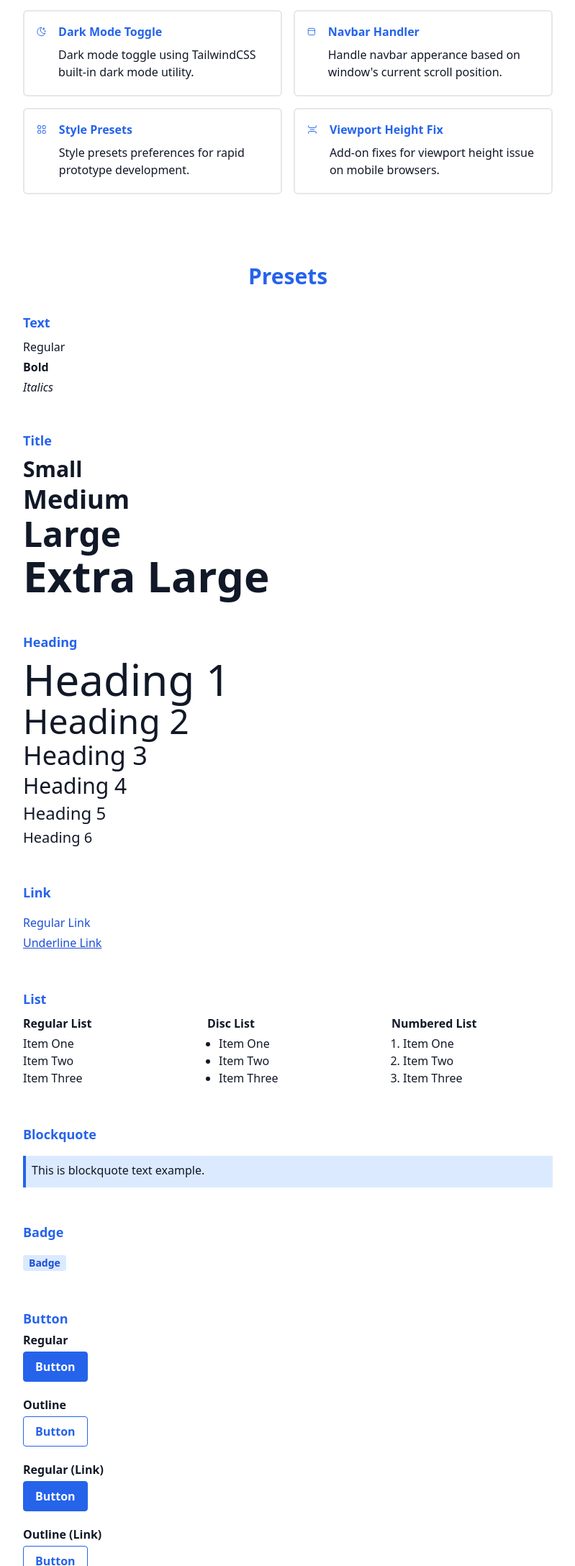
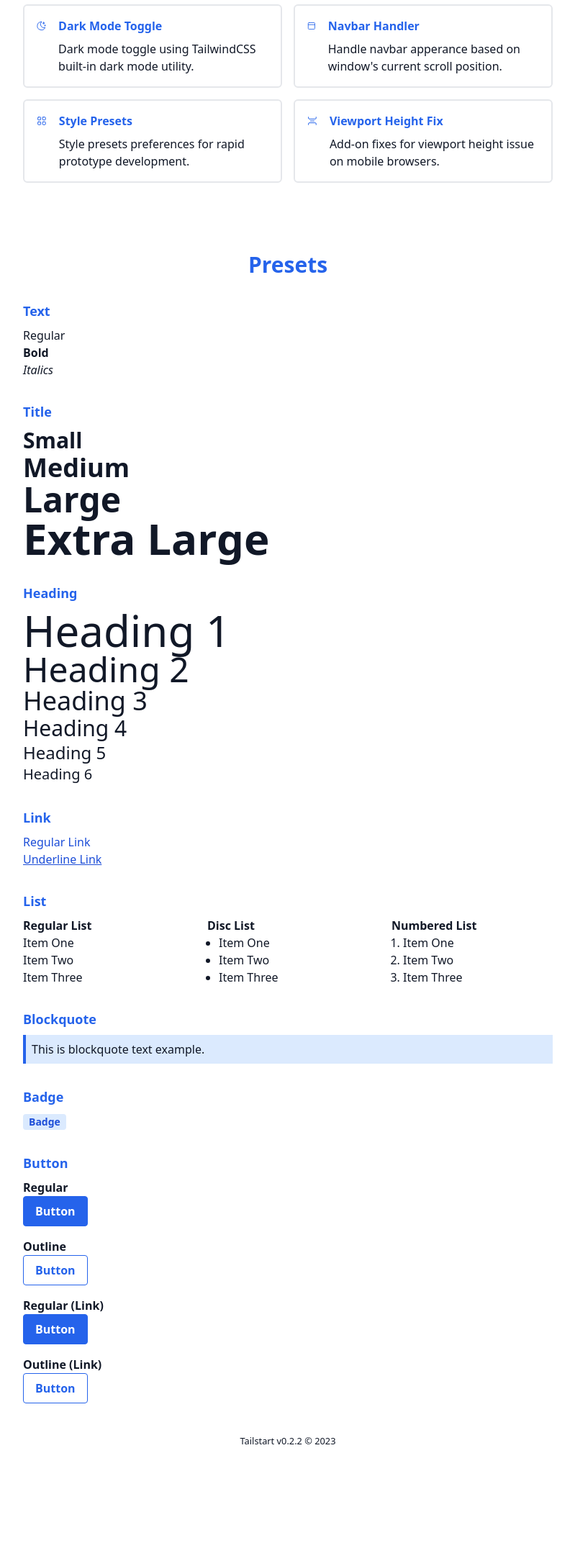
Before and after one commit to mkfizi/tailstart, a website: page index.html in a window 1280 px wide. Shown: the part 624-2800 px from the top of the page at 72% size, without its empty margins (240-1039 px from the left). After the commit the page ends 2638 px from the top, so only its background shows below. Drawn offline with Linux system fonts and the light colour scheme.

Commit message:
Switch margin rule priority from `mb` to `mt`

```diff
--- a/index.html
+++ b/index.html
@@ -65,21 +65,21 @@
 
     <title>Tailstart</title>
 </head>
-<body class="relative min-h-screen antialiased bg-white dark:bg-neutral-900">
+<body class="relative min-h-screen antialiased text-gray-900 bg-white dark:text-white dark:bg-neutral-900">
 
     <!-- Navbar -->
     <nav id="navbar" class="sticky top-0 flex items-center justify-between w-full p-4">
 
         <!-- Nav title -->
-        <a href="./index" class="mb-1 text-base text-blue-700 transition dark:text-blue-500 dark:hover:text-blue-700 hover:text-blue-500"><strong class="text-lg">Tailstart</strong></a>
+        <a href="./index" class="text-base text-blue-700 transition dark:text-blue-500 dark:hover:text-blue-700 hover:text-blue-500"><strong class="text-lg">Tailstart</strong></a>
 
         <div class="flex gap-4 sm:gap-8">
             <!-- Nav links -->
-            <a href="#features" class="mb-1 text-base text-blue-700 transition dark:text-blue-500 dark:hover:text-blue-700 hover:text-blue-500"><strong>Features</strong></a>
-            <a href="#presets" class="mb-1 text-base text-blue-700 transition dark:text-blue-500 dark:hover:text-blue-700 hover:text-blue-500"><strong>Presets</strong></a>
+            <a href="#features" class="text-base text-blue-700 transition dark:text-blue-500 dark:hover:text-blue-700 hover:text-blue-500"><strong>Features</strong></a>
+            <a href="#presets" class="text-base text-blue-700 transition dark:text-blue-500 dark:hover:text-blue-700 hover:text-blue-500"><strong>Presets</strong></a>
 
             <!-- Dark mode toggle -->
-            <button type="button" id="darkModeToggle" class="flex items-center mb-1" aria-label="Dark Mode Toggle">
+            <button type="button" id="darkModeToggle" class="flex items-center" aria-label="Dark Mode Toggle">
                 <svg xmlns="http://www.w3.org/2000/svg" class="transition stroke-blue-700 fill-blue-700 hover:stroke-blue-500 hover:fill-blue-500 dark:hidden" width="20" height="20" viewBox="0 0 24 24" stroke-width="1.5" stroke="currentColor" fill="none" stroke-linecap="round" stroke-linejoin="round">
                     <path stroke="none" d="M0 0h24v24H0z" fill="none"/>
                     <path d="M12 3c.132 0 .263 0 .393 0a7.5 7.5 0 0 0 7.92 12.446a9 9 0 1 1 -8.313 -12.454z" />
@@ -97,13 +97,11 @@
     <main class="max-w-screen-md px-4 py-16 mx-auto">
 
         <!-- Hero -->
-        <section id="hero" class="pt-24 mb-24 text-center">
-            <h1 class="mb-1 text-4xl text-blue-600 dark:text-blue-400 sm:text-5xl lg:text-6xl"><strong>Quickstart TailwindCSS</strong></h1>
-            <div class="mt-4 mb-8">
-                <h2 class="leading-4 text-gray-900 sm:text-4xl lg:text-5xl dark:text-white sm:leading-4 lg:leading-4"><span class="text-base">HTML5 and TailwindCSS boilerplate with styled presets.</span></h2>
-            </div>
-            <div class="flex justify-center gap-4">
-                <a href="https://github.com/mkfizi/tailstart/raw/main/tailstart.zip" target="_blank" class="inline-block px-4 py-2 mb-1 text-base font-semibold text-white transition bg-blue-600 border border-blue-600 rounded hover:bg-blue-700 hover:border-blue-700">
+        <section id="hero" class="pt-24 text-center">
+            <h1 class="text-4xl text-blue-600 dark:text-blue-400 sm:text-5xl lg:text-6xl"><strong>Quickstart TailwindCSS</strong></h1>
+            <h2 class="mt-4 leading-4 sm:text-4xl lg:text-5xl sm:leading-4 lg:leading-4"><span class="text-base">HTML5 and TailwindCSS boilerplate with styled presets.</span></h2>
+            <div class="flex justify-center gap-4 mt-8">
+                <a href="https://github.com/mkfizi/tailstart/raw/main/tailstart.zip" target="_blank" class="inline-block px-4 py-2 text-base font-semibold text-white transition bg-blue-600 border border-blue-600 rounded hover:bg-blue-700 hover:border-blue-700">
                     <span class="flex gap-2">
                         <svg xmlns="http://www.w3.org/2000/svg" width="24" height="24" viewBox="0 0 24 24" stroke-width="1.5" stroke="currentColor" fill="none" stroke-linecap="round" stroke-linejoin="round">
                             <path stroke="none" d="M0 0h24v24H0z" fill="none"/>
@@ -114,7 +112,7 @@
                         <span>Download</span>
                     </span>
                 </a>
-                <a href="https://github.com/mkfizi/tailstart" target="_blank" class="inline-block px-4 py-2 mb-1 text-base font-semibold text-blue-600 transition bg-transparent border border-blue-600 rounded dark:border-blue-500 dark:text-blue-500 dark:hover:bg-blue-700 hover:bg-blue-700 hover:text-white dark:hover:border-blue-700 dark:hover:text-white hover:border-blue-700">
+                <a href="https://github.com/mkfizi/tailstart" target="_blank" class="inline-block px-4 py-2 text-base font-semibold text-blue-600 transition bg-transparent border border-blue-600 rounded dark:border-blue-500 dark:text-blue-500 dark:hover:bg-blue-700 hover:bg-blue-700 hover:text-white dark:hover:border-blue-700 dark:hover:text-white hover:border-blue-700">
                     <span class="flex gap-2">
                         <svg xmlns="http://www.w3.org/2000/svg" width="24" height="24" viewBox="0 0 24 24" stroke-width="1.5" stroke="currentColor" fill="none" stroke-linecap="round" stroke-linejoin="round">
                             <path stroke="none" d="M0 0h24v24H0z" fill="none"/>
@@ -127,12 +125,10 @@
         </section>
 
         <!-- Features -->
-        <section id="features" class="pt-16 mb-8">
-            <div class="mb-8 text-center">
-                <p class="mb-1 text-xl font-bold text-gray-900 sm:text-2xl lg:text-3xl dark:text-white"><span class="text-blue-600 dark:text-blue-400">Features</span></p>
-            </div>
+        <section id="features" class="pt-16 mt-24">
+            <p class="text-xl font-bold text-center text-blue-600 sm:text-2xl lg:text-3xl dark:text-blue-400">Features</p>
 
-            <div class="grid gap-4 sm:grid-cols-2">
+            <div class="grid gap-4 mt-8 sm:grid-cols-2">
 
                 <!-- Features: Dark Mode Toggle -->
                 <div class="flex w-full gap-4 p-4 border-2 border-gray-200 rounded-md dark:border-gray-800">
@@ -143,10 +139,8 @@
                         <path d="M19 11h2m-1 -1v2" />
                     </svg>
                     <div>
-                        <div class="mb-2">
-                            <p class="mb-1 text-base text-gray-900 dark:text-white"><strong class="text-blue-600 dark:text-blue-400">Dark Mode Toggle</strong></p>
-                        </div>
-                        <p class="mb-1 text-base text-gray-900 dark:text-white">Dark mode toggle using TailwindCSS built-in dark mode utility.</p>
+                        <p class="text-base text-blue-600 dark:text-blue-400"><strong>Dark Mode Toggle</strong></p>
+                        <p class="mt-2 text-base">Dark mode toggle using TailwindCSS built-in dark mode utility.</p>
                     </div>
                 </div>
 
@@ -158,10 +152,8 @@
                         <line x1="4" y1="9" x2="20" y2="9" />
                     </svg>
                     <div>
-                        <div class="mb-2">
-                            <p class="mb-1 text-base text-gray-900 dark:text-white"><strong class="text-blue-600 dark:text-blue-400">Navbar Handler</strong></p>
-                        </div>
-                        <p class="mb-1 text-base text-gray-900 dark:text-white">Handle navbar apperance based on window's current scroll position.</p>
+                        <p class="text-base text-blue-600 dark:text-blue-400"><strong>Navbar Handler</strong></p>
+                        <p class="mt-2 text-base">Handle navbar apperance based on window's current scroll position.</p>
                     </div>
                 </div>
 
@@ -175,10 +167,8 @@
                         <rect x="14" y="14" width="6" height="6" rx="1" />
                     </svg>
                     <div>
-                        <div class="mb-2">
-                            <p class="mb-1 text-base text-gray-900 dark:text-white"><strong class="text-blue-600 dark:text-blue-400">Style Presets</strong></p>
-                        </div>
-                        <p class="mb-1 text-base text-gray-900 dark:text-white">Style presets preferences for rapid prototype development.</p>
+                        <p class="text-base text-blue-600 dark:text-blue-400"><strong>Style Presets</strong></p>
+                        <p class="mt-2 text-base">Style presets preferences for rapid prototype development.</p>
                     </div>
                 </div>
 
@@ -191,110 +181,106 @@
                         <path d="M16 12h-8" />
                     </svg>
                     <div>
-                        <div class="mb-2">
-                            <p class="mb-1 text-base text-gray-900 dark:text-white"><strong class="text-blue-600 dark:text-blue-400">Viewport Height Fix</strong></p>
-                        </div>
-                        <p class="mb-1 text-base text-gray-900 dark:text-white">Add-on fixes for viewport height issue on mobile browsers.</p>
+                        <p class="text-base text-blue-600 dark:text-blue-400"><strong>Viewport Height Fix</strong></p>
+                        <p class="mt-2 text-base">Add-on fixes for viewport height issue on mobile browsers.</p>
                     </div>
                 </div>
             </div>
         </section>
 
         <!-- Presets -->
-        <section id="presets" class="pt-16 mb-8">
-            <div class="mb-8 text-center">
-                <p class="mb-1 text-xl font-bold text-gray-900 sm:text-2xl lg:text-3xl dark:text-white"><span class="text-blue-600 dark:text-blue-400">Presets</span></p>
-            </div>
+        <section id="presets" class="pt-16 mt-8">
+            <p class="text-xl font-bold text-center text-blue-600 sm:text-2xl lg:text-3xl dark:text-blue-400">Presets</p>
 
             <!-- Text -->
-            <div class="mb-12">
-                <div class="mb-2">
-                    <p class="mb-1 text-base text-gray-900 dark:text-white"><strong class="text-lg text-blue-600 dark:text-blue-400">Text</strong></p>
-                </div>
+            <div class="mt-8">
+                <p class="text-lg text-blue-600 dark:text-blue-400"><strong>Text</strong></p>
+
+                <div class="mt-2">
 
                     <!-- Text: Regular -->
-                <p class="mb-1 text-base text-gray-900 dark:text-white">Regular</p>
+                    <p class="text-base text-gray-900 dark:text-white">Regular</p>
 
                     <!-- Text: Bold -->
-                <p class="mb-1 text-base text-gray-900 dark:text-white"><strong>Bold</strong></p>
+                    <p class="text-base text-gray-900 dark:text-white"><strong>Bold</strong></p>
 
                     <!-- Text: Bold -->
-                <p class="mb-1 text-base text-gray-900 dark:text-white"><em>Italics</em></p>
+                    <p class="text-base text-gray-900 dark:text-white"><em>Italics</em></p>
+                </div>
             </div>
 
             <!-- Title -->
-            <div class="mb-12">
-                <div class="mb-2">
-                    <p class="mb-1 text-base text-gray-900 dark:text-white"><strong class="text-lg text-blue-600 dark:text-blue-400">Title</strong></p>
-                </div>
+            <div class="mt-8">
+                <p class="text-lg text-blue-600 dark:text-blue-400"><strong>Title</strong></p>
+
+                <div class="mt-2">
 
                     <!-- Title: Small -->
-                <p class="mb-1 text-xl font-bold text-gray-900 sm:text-2xl lg:text-3xl dark:text-white">Small</p>
+                    <p class="text-xl font-bold sm:text-2xl lg:text-3xl">Small</p>
 
                     <!-- Title: Medium -->
-                <p class="mb-1 text-2xl font-bold text-gray-900 sm:text-3xl lg:text-4xl dark:text-white">Medium</p>
+                    <p class="text-2xl font-bold sm:text-3xl lg:text-4xl">Medium</p>
 
                     <!-- Title: Large -->
-                <p class="mb-1 text-3xl font-bold text-gray-900 sm:text-4xl lg:text-5xl dark:text-white">Large</p>
+                    <p class="text-3xl font-bold sm:text-4xl lg:text-5xl">Large</p>
 
                     <!-- Title: Extra Large -->
-                <p class="mb-1 text-4xl font-bold text-gray-900 sm:text-5xl lg:text-6xl dark:text-white">Extra Large</p>
+                    <p class="text-4xl font-bold sm:text-5xl lg:text-6xl">Extra Large</p>
+
+                </div>
             </div>
 
             <!-- Heading -->
-            <div class="mb-12">
-                <div class="mb-2">
-                    <p class="mb-1 text-base text-gray-900 dark:text-white"><strong class="text-lg text-blue-600 dark:text-blue-400">Heading</strong></p>
-                </div>
+            <div class="mt-8">
+                <p class="text-lg text-blue-600 dark:text-blue-400"><strong>Heading</strong></p>
+
+                <div class="mt-2">
 
                     <!-- Heading: Heading 1 -->
-                <h1 class="mb-1 text-4xl text-gray-900 sm:text-5xl lg:text-6xl dark:text-white">Heading 1</h1>
+                    <h1 class="text-4xl sm:text-5xl lg:text-6xl">Heading 1</h1>
 
                     <!-- Heading: Heading 2 -->
-                <h2 class="mb-1 text-3xl text-gray-900 sm:text-4xl lg:text-5xl dark:text-white">Heading 2</h2>
+                    <h2 class="text-3xl sm:text-4xl lg:text-5xl">Heading 2</h2>
 
                     <!-- Heading: Heading 3 -->
-                <h3 class="mb-1 text-2xl text-gray-900 sm:text-3xl lg:text-4xl dark:text-white">Heading 3</h3>
+                    <h3 class="text-2xl sm:text-3xl lg:text-4xl">Heading 3</h3>
 
                     <!-- Heading: Heading 4 -->
-                <h4 class="mb-1 text-xl text-gray-900 sm:text-2xl lg:text-3xl dark:text-white">Heading 4</h4>
+                    <h4 class="text-xl sm:text-2xl lg:text-3xl">Heading 4</h4>
 
                     <!-- Heading: Heading 5 -->
-                <h5 class="mb-1 text-lg text-gray-900 sm:text-xl lg:text-2xl dark:text-white">Heading 5</h5>
+                    <h5 class="text-lg sm:text-xl lg:text-2xl">Heading 5</h5>
 
                     <!-- Heading: Heading 6 -->
-                <h6 class="mb-1 text-base text-gray-900 sm:text-lg lg:text-xl dark:text-white">Heading 6</h6>
+                    <h6 class="text-base sm:text-lg lg:text-xl">Heading 6</h6>
+                </div>
             </div>
 
             <!-- Link -->
-            <div class="mb-12">
-                <div class="mb-4">
-                    <p class="mb-1 text-base text-gray-900 dark:text-white"><strong class="text-lg text-blue-600 dark:text-blue-400">Link</strong></p>
-                </div>
+            <div class="mt-8">
+                <p class="text-lg text-blue-600 dark:text-blue-400"><strong>Link</strong></p>
 
                 <!-- Link: Regular -->
-                <div>
-                    <a href="#" class="inline-block mb-1 text-base text-blue-700 transition dark:text-blue-500 dark:hover:text-blue-700 hover:text-blue-500">Regular Link</a>
+                <div class="mt-2">
+                    <a href="#" class="inline-block text-base text-blue-700 transition dark:text-blue-500 dark:hover:text-blue-700 hover:text-blue-500">Regular Link</a>
                 </div>
 
                 <!-- Link: Underline -->
                 <div>
-                    <a href="#" class="inline-block mb-1 text-base text-blue-700 underline transition dark:text-blue-500 dark:hover:text-blue-700 hover:text-blue-500">Underline Link</a>
+                    <a href="#" class="inline-block text-base text-blue-700 underline transition dark:text-blue-500 dark:hover:text-blue-700 hover:text-blue-500">Underline Link</a>
                 </div>
             </div>
 
             <!-- List -->
-            <div class="mb-12">
-                <div class="mb-2">
-                    <p class="mb-1 text-base text-gray-900 dark:text-white"><strong class="text-lg text-blue-600 dark:text-blue-400">List</strong></p>
-                </div>
+            <div class="mt-8">
+                <p class="text-lg text-blue-600 dark:text-blue-400"><strong>List</strong></p>
 
-                <div class="grid w-full grid-cols-1 gap-4 sm:gap-8 sm:grid-cols-3">
+                <div class="grid w-full grid-cols-1 gap-4 mt-2 sm:gap-8 sm:grid-cols-3">
 
                     <!-- List: List None -->
                     <div>
-                        <p class="mb-1 text-base text-gray-900 dark:text-white"><strong>Regular List</strong></p>
-                        <ul class="mb-1 text-base text-gray-900 list-none dark:text-white">
+                        <p class="text-base"><strong>Regular List</strong></p>
+                        <ul class="text-base list-none">
                             <li>Item One</li>
                             <li>Item Two</li>
                             <li>Item Three</li>
@@ -303,8 +289,8 @@
 
                     <!-- List: List Disc -->
                     <div>
-                        <p class="mb-1 text-base text-gray-900 dark:text-white"><strong>Disc List</strong></p>
-                        <ul class="mb-1 ml-4 text-base text-gray-900 list-disc dark:text-white">
+                        <p class="text-base"><strong>Disc List</strong></p>
+                        <ul class="ml-4 text-base list-disc">
                             <li>Item One</li>
                             <li>Item Two</li>
                             <li>Item Three</li>
@@ -313,8 +299,8 @@
 
                     <!-- List Numbered -->
                     <div>
-                        <p class="mb-1 text-base text-gray-900 dark:text-white"><strong>Numbered List</strong></p>
-                        <ul class="mb-1 ml-4 text-base text-gray-900 list-decimal dark:text-white">
+                        <p class="text-base"><strong>Numbered List</strong></p>
+                        <ul class="ml-4 text-base list-decimal">
                             <li>Item One</li>
                             <li>Item Two</li>
                             <li>Item Three</li>
@@ -324,62 +310,52 @@
             </div>
 
             <!-- Blockquote -->
-            <div class="mb-12">
-                <div class="mb-4">
-                    <p class="mb-1 text-base text-gray-900 dark:text-white"><strong class="text-lg text-blue-600 dark:text-blue-400">Blockquote</strong></p>
-                </div>
+            <div class="mt-8">
+                <p class="text-lg text-blue-600 dark:text-blue-400"><strong>Blockquote</strong></p>
 
                 <!-- Blockquote -->
-                <blockquote class="p-2 bg-blue-100 border-l-4 border-blue-600 dark:bg-blue-900 dark:border-blue-400">
-                    <p class="mb-1 text-base text-gray-900 dark:text-white">This is blockquote text example.</p>
+                <blockquote class="p-2 mt-2 bg-blue-100 border-l-4 border-blue-600 dark:bg-blue-900 dark:border-blue-400">
+                    <p class="text-base">This is blockquote text example.</p>
                 </blockquote>
             </div>
 
             <!-- Badge -->
-            <div class="mb-12">
-                <div class="mb-4">
-                    <div class="mb-4">
-                        <p class="mb-1 text-base text-gray-900 dark:text-white"><strong class="text-lg text-blue-600 dark:text-blue-400">Badge</strong></p>
-                    </div>
-                </div>
+            <div class="mt-8">
+                <p class="text-lg text-blue-600 dark:text-blue-400"><strong>Badge</strong></p>
 
                 <!-- Badge -->
-                <div>
-                    <span class="inline-block px-2 py-px mb-1 text-sm font-semibold text-blue-700 bg-blue-100 rounded dark:bg-blue-900 dark:text-blue-100">
-                        Badge
-                    </span>
+                <div class="mt-2">
+                    <span class="inline-block px-2 py-px text-sm font-semibold text-blue-700 bg-blue-100 rounded dark:bg-blue-900 dark:text-blue-100">Badge</span>
                 </div>
             </div>
 
             <!-- Button -->
-            <div class="mb-12">
-                <div>
-                    <p class="mb-1 text-base text-gray-900 dark:text-white"><strong class="text-lg text-blue-600 dark:text-blue-400">Button</strong></p>
-                </div>
+            <div class="mt-8">
+                <p class="text-lg text-blue-600 dark:text-blue-400"><strong>Button</strong></p>
 
                 <!-- Button: Regular -->
-                <div class="grid grid-cols-1 gap-4">
+                <div class="grid grid-cols-1 gap-4 mt-2">
                     <div>
-                        <p class="mb-1 text-base text-gray-900 dark:text-white"><strong>Regular</strong></p>
-                        <button type="button" class="px-4 py-2 mb-1 text-base font-semibold text-white transition bg-blue-600 border border-blue-600 rounded hover:bg-blue-700 hover:border-blue-700 disabled:bg-blue-300 disabled:border-blue-300 disabled:pointer-events-none">Button</button>
+                        <p class="text-base"><strong>Regular</strong></p>
+                        <button type="button" class="px-4 py-2 text-base font-semibold text-white transition bg-blue-600 border border-blue-600 rounded hover:bg-blue-700 hover:border-blue-700 disabled:bg-blue-300 disabled:border-blue-300 disabled:pointer-events-none">Button</button>
                     </div>
 
                     <!-- Button: Outline -->
                     <div>
-                        <p class="mb-1 text-base text-gray-900 dark:text-white"><strong>Outline</strong></p>
-                        <button type="button" class="px-4 py-2 mb-1 text-base font-semibold text-blue-600 transition bg-transparent border border-blue-600 rounded dark:border-blue-500 dark:text-blue-500 dark:hover:bg-blue-700 hover:bg-blue-700 hover:text-white dark:hover:border-blue-700 dark:hover:text-white hover:border-blue-700 disabled:text-blue-300 disabled:border-blue-300 disabled:pointer-events-none">Button</button>
+                        <p class="text-base"><strong>Outline</strong></p>
+                        <button type="button" class="px-4 py-2 text-base font-semibold text-blue-600 transition bg-transparent border border-blue-600 rounded dark:border-blue-500 dark:text-blue-500 dark:hover:bg-blue-700 hover:bg-blue-700 hover:text-white dark:hover:border-blue-700 dark:hover:text-white hover:border-blue-700 disabled:text-blue-300 disabled:border-blue-300 disabled:pointer-events-none">Button</button>
                     </div>
 
                     <!-- Link as Button: Regular -->
                     <div>
-                        <p class="mb-1 text-base text-gray-900 dark:text-white"><strong>Regular (Link)</strong></p>
-                        <a href="#" class="inline-block px-4 py-2 mb-1 text-base font-semibold text-white transition bg-blue-600 border border-blue-600 rounded hover:bg-blue-700 hover:border-blue-700">Button</a>
+                        <p class="text-base"><strong>Regular (Link)</strong></p>
+                        <a href="#" class="inline-block px-4 py-2 text-base font-semibold text-white transition bg-blue-600 border border-blue-600 rounded hover:bg-blue-700 hover:border-blue-700">Button</a>
                     </div>
 
                     <!-- Link as a Button: Outline -->
                     <div>
-                        <p class="mb-1 text-base text-gray-900 dark:text-white"><strong>Outline (Link)</strong></p>
-                        <a href="#" class="inline-block px-4 py-2 mb-1 text-base font-semibold text-blue-600 transition bg-transparent border border-blue-600 rounded dark:border-blue-500 dark:text-blue-500 dark:hover:bg-blue-700 hover:bg-blue-700 hover:text-white dark:hover:border-blue-700 dark:hover:text-white hover:border-blue-700">Button</a>
+                        <p class="text-base text-gray-900 dark:text-white"><strong>Outline (Link)</strong></p>
+                        <a href="#" class="inline-block px-4 py-2 text-base font-semibold text-blue-600 transition bg-transparent border border-blue-600 rounded dark:border-blue-500 dark:text-blue-500 dark:hover:bg-blue-700 hover:bg-blue-700 hover:text-white dark:hover:border-blue-700 dark:hover:text-white hover:border-blue-700">Button</a>
                     </div>
                 </div>
             </div>
@@ -389,8 +365,8 @@
     </main>
 
     <!-- Footer -->
-    <footer class="absolute bottom-0 w-full mb-1 text-center">
-        <p class="mb-1 text-base text-gray-900 dark:text-white"><small>Tailstart v0.2.2 © <span id="footerCurrentYear"></span></small></p>
+    <footer class="absolute bottom-0 w-full mt-8 text-center">
+        <p class="text-base text-gray-900 dark:text-white"><small>Tailstart v0.2.2 © <span id="footerCurrentYear"></span></small></p>
         <!--
             Handle footer current year.
 
```
Also changed, not shown: CHANGELOG.md, src/css/style.css, 1 other file. Lines whose indentation alone changed are shown as unchanged.
